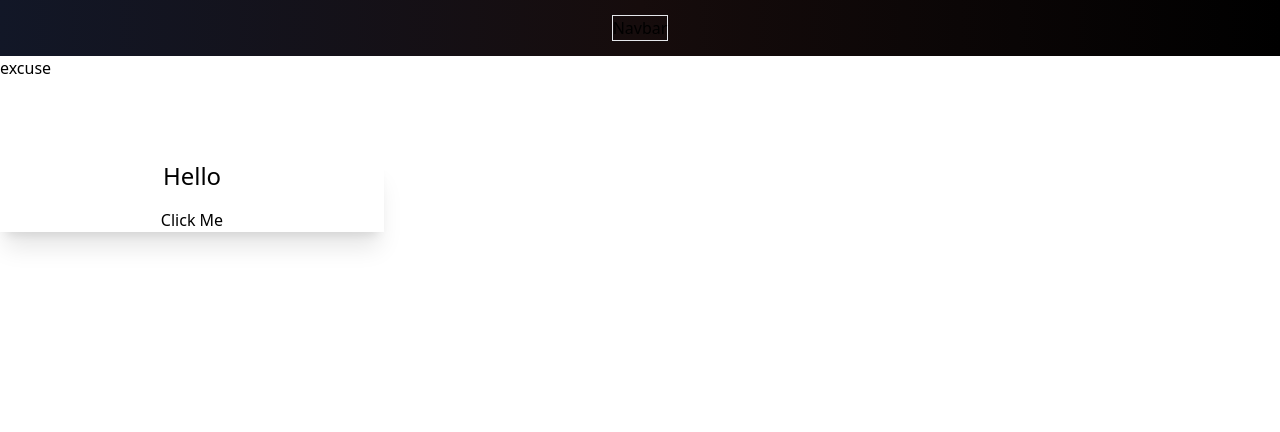
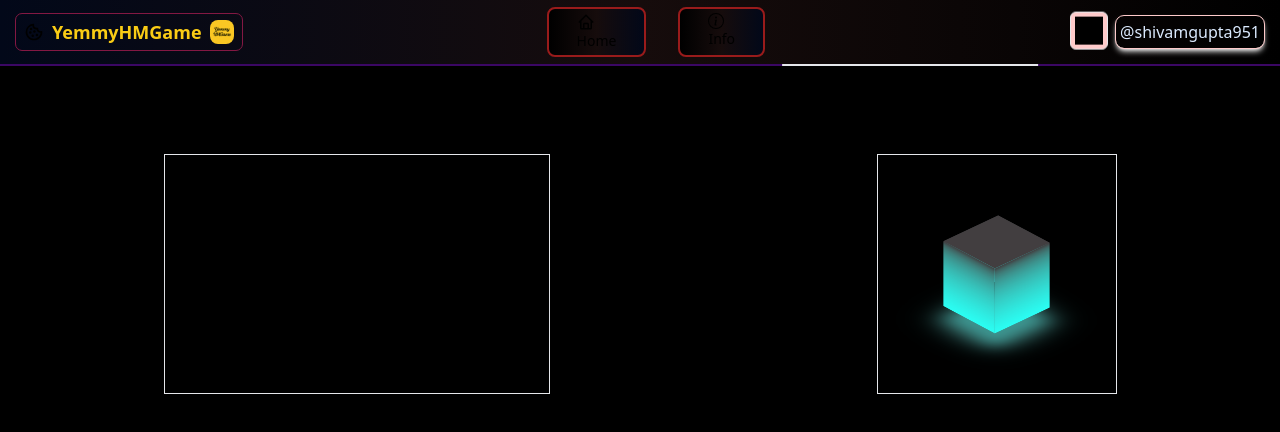
Before and after one commit to shivamgupta951/YemmyHMGame, a React (Vite) app: page / in a window 1280 px wide. Shown: the top 432 px of the page. Built offline with nearby package versions, Linux system fonts and the light colour scheme.

Commit message:
Navbar with github and Navs initalized!

```diff
--- a/package.json
+++ b/package.json
@@ -13,7 +13,9 @@
     "daisyui": "^5.2.2",
     "framer-motion": "^12.23.24",
     "react": "^19.1.1",
-    "react-dom": "^19.1.1"
+    "react-dom": "^19.1.1",
+    "react-icons": "^5.5.0",
+    "styled-components": "^6.1.19"
   },
   "devDependencies": {
     "@eslint/js": "^9.36.0",
--- a/src/App.tsx
+++ b/src/App.tsx
@@ -1,22 +1,38 @@
 import { useState } from "react";
-import words from './wordList.json';
-import Navbar from "./components/Navbar"
+import words from "./wordList.json";
+import Navbar from "./components/Navbar";
+import Loader from "./components/Loader";
 function App() {
-  const [wordToGuess, setWordToGuess] = useState(()=>
-  {
-    return words[Math.floor(Math.random()*words.length)]
+  const [wordToGuess, setWordToGuess] = useState(() => {
+    return words[Math.floor(Math.random() * words.length)];
   });
   return (
-    <div className="min-h-screen flex flex-col bg-base-300">
-      <Navbar/>
-      <div>{wordToGuess}</div>
-      <div className="card w-96 bg-base-100 shadow-xl mt-20">
-        <div className="card-body items-center text-center">
-          <h2 className="card-title text-primary text-2xl">Hello</h2>
-          <p className="text-lg"></p>
-          <div className="card-actions mt-4">
-            <button className="btn btn-primary" onClick={()=>{window.location.reload()}}>Click Me</button>
+    <div className="min-h-screen flex flex-col bg-black">
+      <Navbar />
+      <div className="flex justify-around mt-10">
+        <div className="border">
+          <div>{wordToGuess}</div>
+          <div className="card w-96 bg-base-100 shadow-xl mt-20">
+            <div className="card-body items-center text-center ">
+              <div>
+                <h2 className="card-title text-primary text-2xl">Hello</h2>
+                <p className="text-lg"></p>
+              </div>
+              <div className="card-actions mt-4">
+                <button
+                  className="btn btn-primary"
+                  onClick={() => {
+                    window.location.reload();
+                  }}
+                >
+                  Click Me
+                </button>
+              </div>
+            </div>
           </div>
+        </div>
+        <div className="border size-60">
+          <Loader />
         </div>
       </div>
     </div>
--- /dev/null
+++ b/src/components/Bar.tsx
@@ -0,0 +1,32 @@
+import React from "react";
+import { motion } from "framer-motion";
+const Bar = () => {
+  return (
+    <div className="flex flex-col justify-center items-center">
+      <div className="flex justify-center items-center w-full bg-purple-950">
+        <motion.div
+          initial={{ x: "-180%" }}
+          animate={{ x: "180%" }}
+          transition={{
+            duration: 8,
+            repeat: Infinity,
+            repeatDelay: 1,
+            repeatType: "mirror",
+            ease: "easeInOut",
+          }}
+          className="w-[20%] border border-primary"
+        ></motion.div>
+      </div>
+
+      <div className="bg-gradient-to-r from-base-100 via-base-300 to-blue-950 h-12 opacity-40 flex justify-center items-center md:text-[70%] px-8 md:px-10 rounded-2xl w-[60%]">
+        <div className="md:w-[85%] lg:w-[55%] text-center">
+          Yemmy Meet by Yemmy Foundation is a secure and reliable video calling
+          platform that makes online meetings simple, collaborative, and
+          accessible for everyone with modern features.
+        </div>
+      </div>
+    </div>
+  );
+};
+
+export default Bar;
--- /dev/null
+++ b/src/components/Loader.tsx
@@ -0,0 +1,108 @@
+import React from "react";
+import styled from "styled-components";
+
+const Loader: React.FC = () => {
+  // We'll map over the cube sides dynamically for cleaner code
+  const cubeSides = [0, 1, 2, 3];
+
+  return (
+    <StyledWrapper>
+      <div className="cube-loader">
+        <div className="cube-top" />
+        <div className="cube-wrapper">
+          {cubeSides.map((i) => (
+            <span
+              key={i}
+              className="cube-span"
+              style={{ ["--i" as any]: i }}
+            />
+          ))}
+        </div>
+      </div>
+    </StyledWrapper>
+  );
+};
+
+const StyledWrapper = styled.div`
+  display: flex;
+  justify-content: center;
+  align-items: center;
+  height: 100%;
+
+  .cube-loader {
+    position: relative;
+    width: 75px;
+    height: 75px;
+    transform-style: preserve-3d;
+    transform: rotateX(-30deg);
+    animation: animate 4s linear infinite;
+  }
+
+  @keyframes animate {
+    0% {
+      transform: rotateX(-30deg) rotateY(0);
+    }
+    100% {
+      transform: rotateX(-30deg) rotateY(360deg);
+    }
+  }
+
+  .cube-wrapper {
+    position: absolute;
+    width: 100%;
+    height: 100%;
+    transform-style: preserve-3d;
+  }
+
+  .cube-span {
+    position: absolute;
+    width: 100%;
+    height: 100%;
+    transform: rotateY(calc(90deg * var(--i))) translateZ(37.5px);
+    background: linear-gradient(
+      to bottom,
+      hsl(330, 3.13%, 25.1%) 0%,
+      hsl(177.27, 21.71%, 32.06%) 5.5%,
+      hsl(176.67, 34.1%, 36.88%) 12.1%,
+      hsl(176.61, 42.28%, 40.7%) 19.6%,
+      hsl(176.63, 48.32%, 43.88%) 27.9%,
+      hsl(176.66, 53.07%, 46.58%) 36.6%,
+      hsl(176.7, 56.94%, 48.91%) 45.6%,
+      hsl(176.74, 62.39%, 50.91%) 54.6%,
+      hsl(176.77, 69.86%, 52.62%) 63.4%,
+      hsl(176.8, 76.78%, 54.08%) 71.7%,
+      hsl(176.83, 83.02%, 55.29%) 79.4%,
+      hsl(176.85, 88.44%, 56.28%) 86.2%,
+      hsl(176.86, 92.9%, 57.04%) 91.9%,
+      hsl(176.88, 96.24%, 57.59%) 96.3%,
+      hsl(176.88, 98.34%, 57.93%) 99%,
+      hsl(176.89, 99.07%, 58.04%) 100%
+    );
+  }
+
+  .cube-top {
+    position: absolute;
+    width: 75px;
+    height: 75px;
+    background: hsl(330, 3.13%, 25.1%);
+    transform: rotateX(90deg) translateZ(37.5px);
+    transform-style: preserve-3d;
+  }
+
+  .cube-top::before {
+    content: '';
+    position: absolute;
+    width: 75px;
+    height: 75px;
+    background: hsl(176.61, 42.28%, 40.7%);
+    transform: translateZ(-90px);
+    filter: blur(10px);
+    box-shadow:
+      0 0 10px #323232,
+      0 0 20px hsl(176.61, 42.28%, 40.7%),
+      0 0 30px #323232,
+      0 0 40px hsl(176.61, 42.28%, 40.7%);
+  }
+`;
+
+export default Loader;
--- a/src/components/Navbar.tsx
+++ b/src/components/Navbar.tsx
@@ -1,11 +1,49 @@
-import React from 'react'
+import React from "react";
+import Bar from "./Bar";
+import { BiCookie, BiHome, BiInfoSquare } from "react-icons/bi";
+import YemmyHMGame_logo from "../assets/YemmyHMGame_logo.png";
+import { motion } from "framer-motion";
+import { BsGithub, BsInfoCircle } from "react-icons/bs";
+import { DiGithubBadge } from "react-icons/di";
 
 const Navbar = () => {
   return (
-    <div className='bg-gradient-to-l from-black via-[#160c0c] to-[#121727] flex-col flex justify-center items-center h-14 w-full '>
-      <div className='border'>Navbar</div>
-    </div>
-  )
-}
+    <>
+      <div className="bg-gradient-to-l from-black via-[#160c0c] to-[#020819] flex justify-between items-center h-16 w-full px-4">
+        <motion.div
+          initial={{ x: -30, opacity: 0 }}
+          animate={{ x: 0, opacity: 1 }}
+          transition={{ duration: 1 }}
+          className="flex justify-center items-center space-x-2 outline-1 outline-pink-900 px-2 outline rounded-md p-1 bg-base-300"
+        >
+          <div className="size-5 rounded-lg bg-primary/10 flex items-center justify-center">
+            <BiCookie className="w-5 h-5 text-primary" />
+          </div>
+          <div className="md:text-[80%] font-bold lg:text-lg text-yellow-400">YemmyHMGame</div>
+          <img
+            src={YemmyHMGame_logo}
+            alt="logo"
+            className="md:size-6 size-8 rounded-lg"
+          />
+        </motion.div>
+        <div className="flex p-2 space-x-8">
+          <div className="hover:border-red-200 p-1 rounded-lg text-sm px-7 bg-gradient-to-r btn border-2 border-red-800">
+            <BiHome size={18}></BiHome> Home
+          </div>
+          <div className="hover:border-red-200 p-1 rounded-lg text-sm px-7 bg-gradient-to-r btn border-2 border-red-800">
+            <BsInfoCircle size={16}></BsInfoCircle> Info
+          </div>
+        </div>
+        <div className="flex space-x-2 items-center cursor-pointer">
+          <div className="p-1 border bg-red-200 rounded-md animate-bounce">
+            <DiGithubBadge size={28} className="bg-black"></DiGithubBadge>
+          </div>
+          <div className="outline-1 outline p-1 rounded-lg outline-red-200 text-blue-100 shadow-white shadow-md">@shivamgupta951</div>
+        </div>
+      </div>
+      <Bar />
+    </>
+  );
+};
 
-export default Navbar
+export default Navbar;
--- a/src/components/Themes.tsx
+++ /dev/null
@@ -1,11 +0,0 @@
-import React from 'react'
-
-const Themes = () => {
-  return (
-    <div>
-
-    </div>
-  )
-}
-
-export default Themes
```
Also changed, not shown: 1 other file (tests, documents, lock files or other folders).
